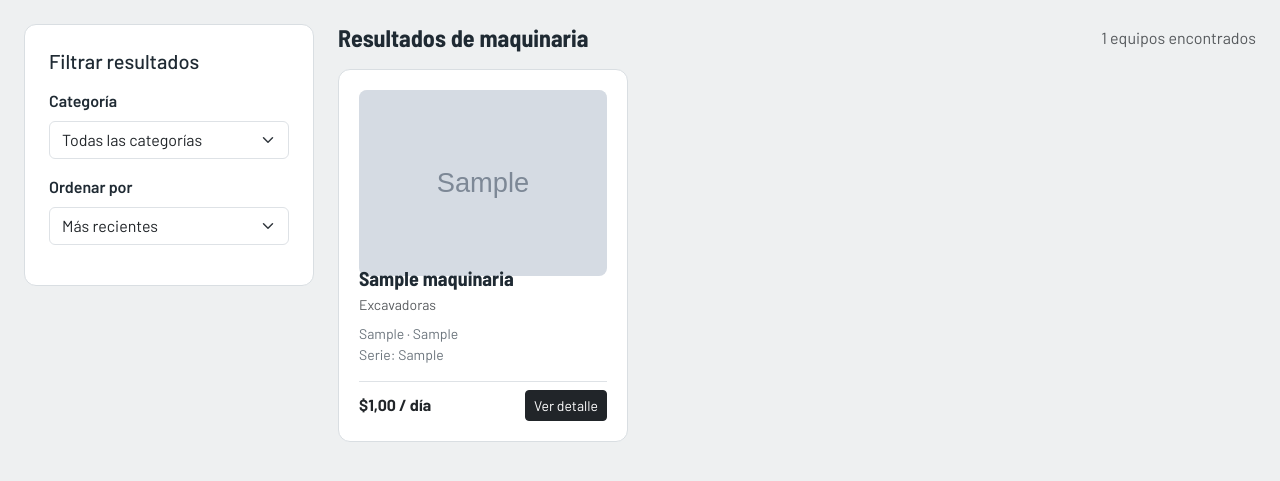
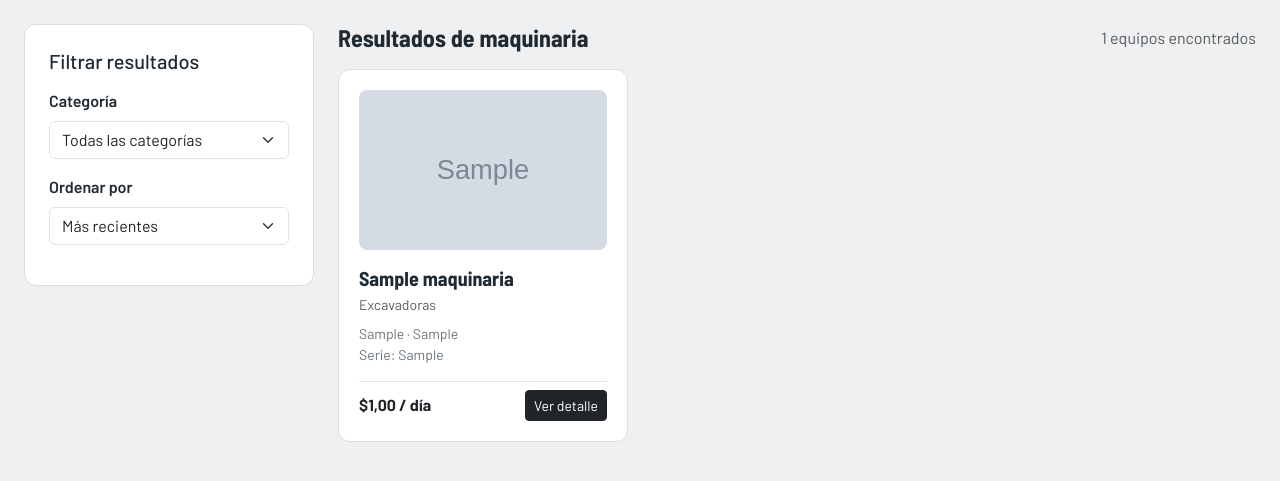
Before and after one commit to aneurysGM/Maquinaria_Proyecto, a Django app: page /catalogo/ in a window 1280 px wide. Shown: the part 55-536 px from the top of the page. Run offline with Django 5.2, Linux system fonts and the light colour scheme; data comes from the database, SQL or seed files in the repository; tables that the repository leaves empty hold one stand-in row (values such as "Sample post"); grey boxes marked "Sample" are stand-in pictures.

Commit message:
Mejorar el estilo de las imágenes de productos en el catálogo, ajustando el contenedor y la posición de las imágenes para una mejor visualización.

```diff
--- a/templates/publico/catalogo.html
+++ b/templates/publico/catalogo.html
@@ -82,6 +82,9 @@
         .mq-product-img {
             background: var(--mq-concrete);
             height: 160px;
+            flex: 0 0 160px;
+            position: relative;
+            overflow: hidden;
             border-radius: 8px;
             display: grid;
             place-items: center;
@@ -91,6 +94,9 @@
         }
 
         .mq-product-img img {
+            position: absolute;
+            inset: 0;
+            display: block;
             width: 100%;
             height: 100%;
             object-fit: cover;
```
